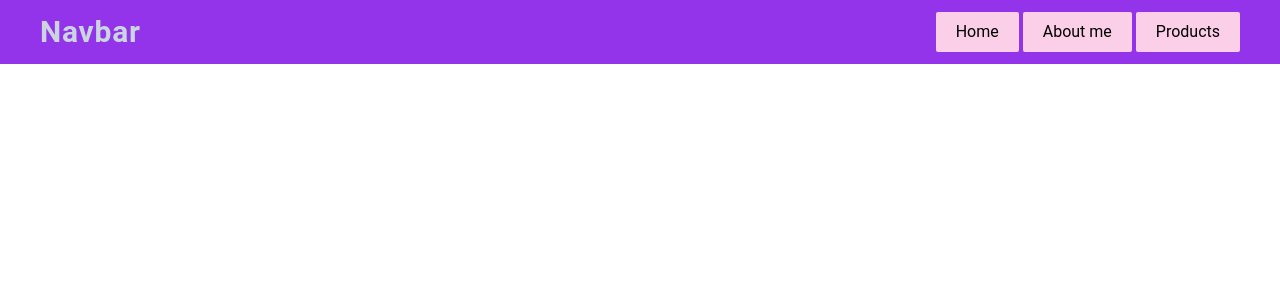
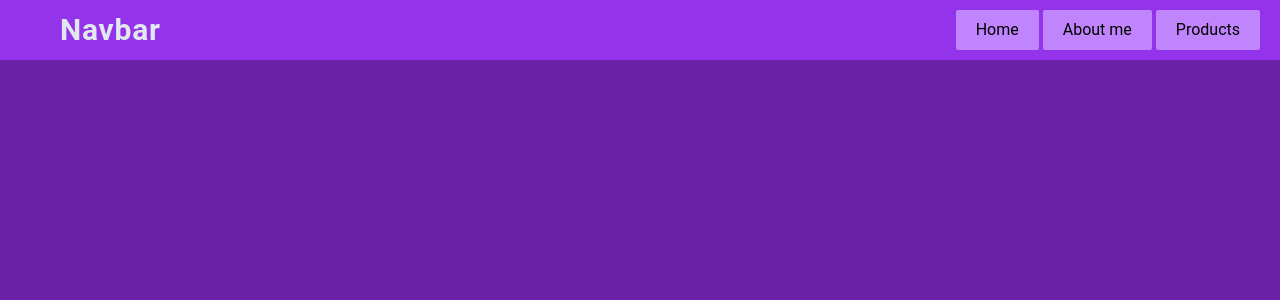
Before and after one commit to dpacoria21/learning-tailwindCSS, a React (Vite) app: page / in a window 1280 px wide. Shown: the top 300 px of the page. Built offline with nearby package versions, Linux system fonts and the light colour scheme.

Commit message:
Se realizo el navbar pero ahora cuando haces click fuera de el, se cierra

```diff
--- /dev/null
+++ b/src/App.jsx
@@ -0,0 +1,26 @@
+import { useState } from "react"
+import { Navbar } from "./components/project-03/Navbar"
+
+export const App = () => {
+
+    const [showMenu, setShowMenu] = useState(false);
+
+    const clickShowMenu = () => {
+        setShowMenu(!showMenu);
+    }
+
+    const clickOutside = ({target}) => {
+        if(!!!target.closest('#menu')) setShowMenu(false);
+    }
+
+    return (
+        <>
+
+            <div className='h-screen' onClick={clickOutside}>
+                <Navbar showMenu={showMenu} clickShowMenu={clickShowMenu}/>
+                <div className='h-full -z-50 bg-purple-800'></div>
+            </div>
+
+        </>
+    )
+}
--- a/src/components/project-03/Navbar.jsx
+++ b/src/components/project-03/Navbar.jsx
@@ -1,17 +1,12 @@
-import { useState } from "react"
+export const Navbar = ({showMenu, clickShowMenu}) => {
 
-export const Navbar = () => {
+    let styles = showMenu ? 'translate-y-[100%] opacity-100' : '-translate-y-[25%]';
 
-    const [showMenu, setShowMenu] = useState(false);
-
-    const clickShowMenu = () => {
-        setShowMenu(!showMenu);
-    }
 
     return (
-        <nav className="flex relative items-center justify-between gap-5 font-roboto w-full bg-purple-600 py-3 px-10">
-            <p className="text-slate-300 font-bold text-3xl tracking-wide cursor-pointer hover:text-slate-400 transition-all">Navbar</p>
-
+        <nav id="menu" className="flex relative items-center justify-between gap-5 font-roboto w-full bg-purple-600 sm:px-5">
+            <div className="flex justify-between w-full h-full z-50 bg-purple-600 py-3 px-10">
+                <p className="text-slate-200 font-bold text-3xl tracking-wide cursor-pointer hover:text-slate-400 transition-all">Navbar</p>
                 <button onClick={clickShowMenu} className="h-10 w-10 flex justify-center items-center sm:hidden">
                     <div className={`absolute h-7 justify-between flex ${!showMenu ? 'opacity-100 scale-100' : 'opacity-0 scale-0'} flex-col gap-1 transition-all`}>
                         <div className="h-[5.5px] w-8 bg-white rounded-md content"></div>
@@ -24,13 +19,13 @@ export const Navbar = () => {
                         <div className="absolute origin-center rotate-45 h-[5.5px] w-8 bg-white rounded-md content"></div>
                     </div>
                 </button>
+            </div>
 
-            <ul className={`list-none -z-50 absolute top-0 left-0  ${showMenu ? 'top-full': 'top-[-150px]'} transition-all duration-300 gap-1 sm:flex sm:relative sm:z-50 sm:top-0`}>
-               <li className="px-5 py-2 bg-pink-200 rounded-sm transition-all hover:bg-pink-400 cursor-pointer">Home</li>
-               <li className="px-5 py-2 bg-pink-200 rounded-sm transition-all hover:bg-pink-400 cursor-pointer">About me</li>
-               <li className="px-5 py-2 bg-pink-200 rounded-sm transition-all hover:bg-pink-400 cursor-pointer">Products</li>
+            <ul className={`list-none -z-0 absolute w-full text-center whitespace-nowrap left-0 bottom-0 transition-transform duration-300 ${styles} gap-1 sm:flex sm:w-fit sm:translate-y-0 sm:justify-start sm:relative sm:z-50 sm:opacity-100 sm:top-0 `}>
+               <li className="px-5 py-2 bg-purple-400 sm:rounded-sm transition-all hover:bg-pink-400 cursor-pointer">Home</li>
+               <li className="px-5 py-2 bg-purple-400 sm:rounded-sm transition-all hover:bg-pink-400 cursor-pointer">About me</li>
+               <li className="px-5 py-2 bg-purple-400 sm:rounded-sm transition-all hover:bg-pink-400 cursor-pointer">Products</li>
             </ul>
-
 
         </nav>
     )
--- a/src/main.jsx
+++ b/src/main.jsx
@@ -10,14 +10,13 @@ import { BrowserRouter } from 'react-router-dom'
 // import { FlexboxGridApp } from './components/flexbox-grid/FlexboxGridApp'
 // import { CardComponent } from './components/project-01/CardComponent'
 // import { DarkMode } from './components/project-02/DarkMode'
-import { Navbar } from './components/project-03/Navbar'
+// import { Navbar } from './components/project-03/Navbar'
+import { App } from './App'
 
 ReactDOM.createRoot(document.getElementById('root')).render(
   <BrowserRouter>
     <React.StrictMode>
-      <>
-        <Navbar />
-      </>
+        <App />
     </React.StrictMode>
   </BrowserRouter>
 )
```
Lines whose indentation alone changed are shown as unchanged.
